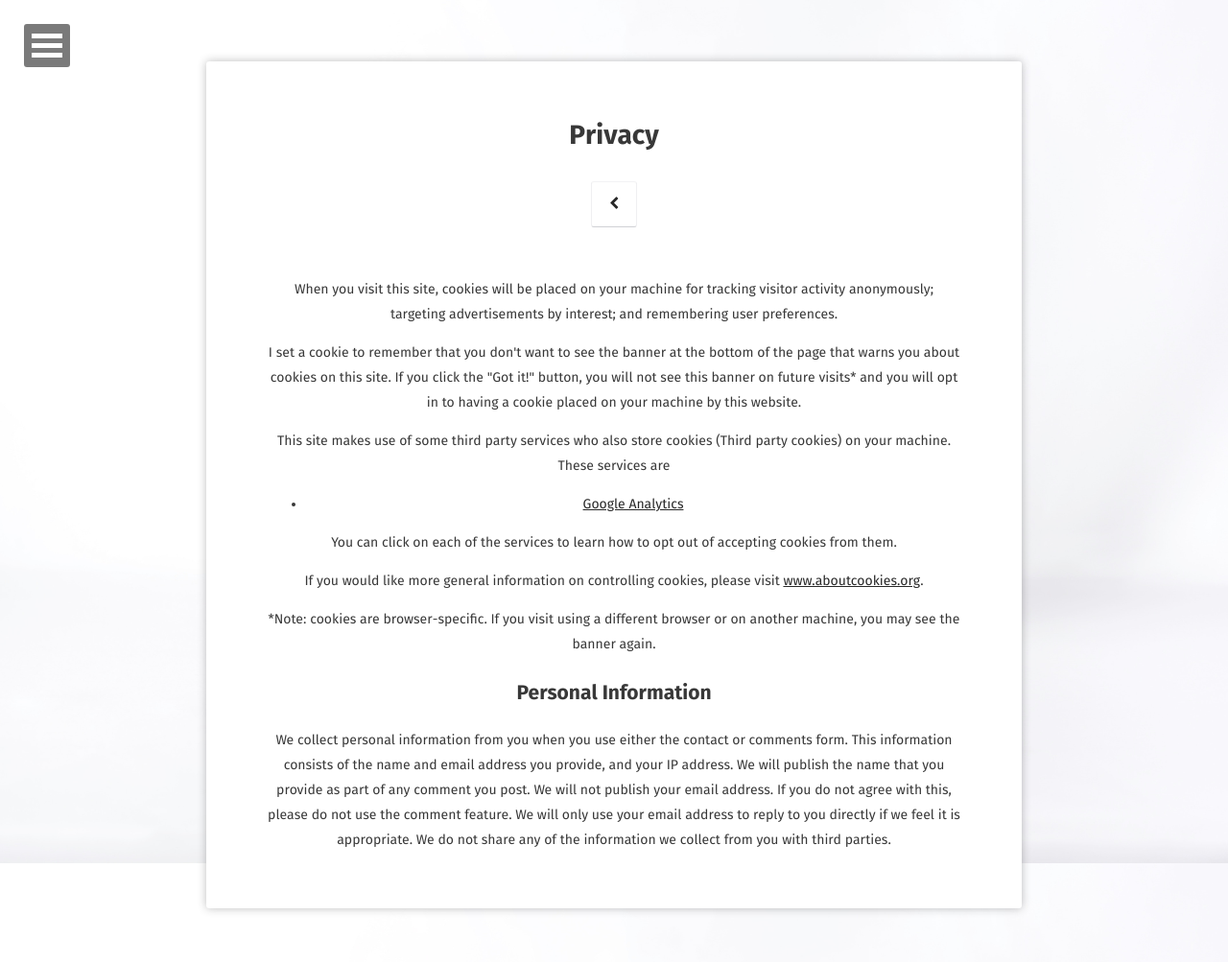
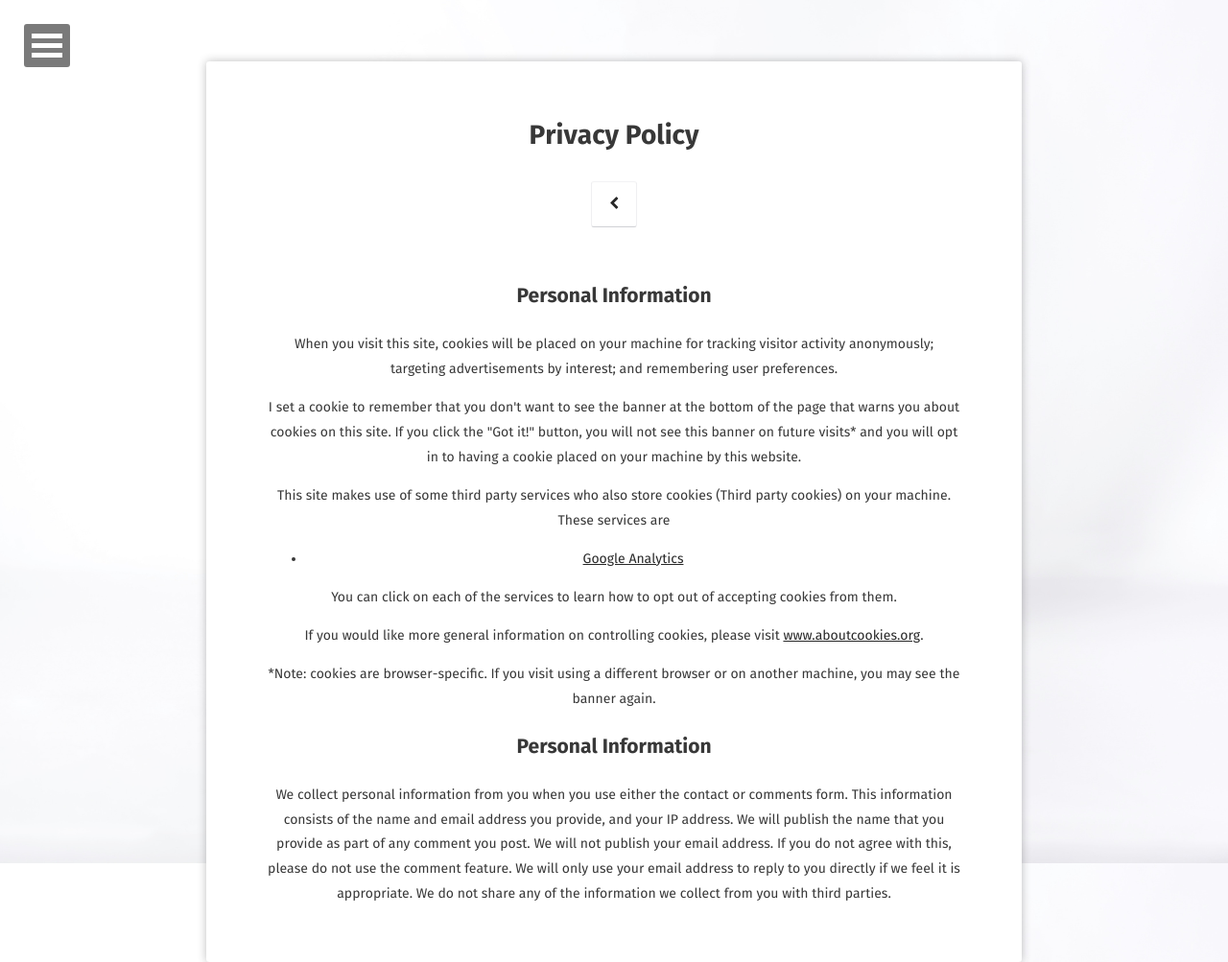
Before and after one commit to Akhilani/akhilani.com, a Jekyll site: the page built from privacy/index.md, in a window 1280 px wide. Shown: the whole page at 96% size. Built offline with Jekyll 4.4.1, drawn with Linux system fonts in a browser that asks for light colours; some web fonts are replaced; comment, search, counter and statistics services are not loaded; before the commit the page ends 964 px from its top, so only the background shows below that.

Commit message:
title update

```diff
--- a/privacy/index.md
+++ b/privacy/index.md
@@ -1,11 +1,12 @@
 ---
 layout: page
-title: Privacy
+title: Privacy Policy
 excerpt: "Cookie Policy"
 comments: false
 ---
 
 <div class="row">
+    <h2>Personal Information</h2>
 	<p>When you visit this site, cookies will be placed on your machine for tracking visitor activity anonymously; targeting advertisements by interest; and remembering user preferences.</p>
 	<p>I set a cookie to remember that you don't want to see the banner at the bottom of the page that warns you about cookies on this site. If you click the "Got it!" button,
 		you will not see this banner on future visits* and you will opt in to having a cookie placed on your machine by this website.</p>
```
